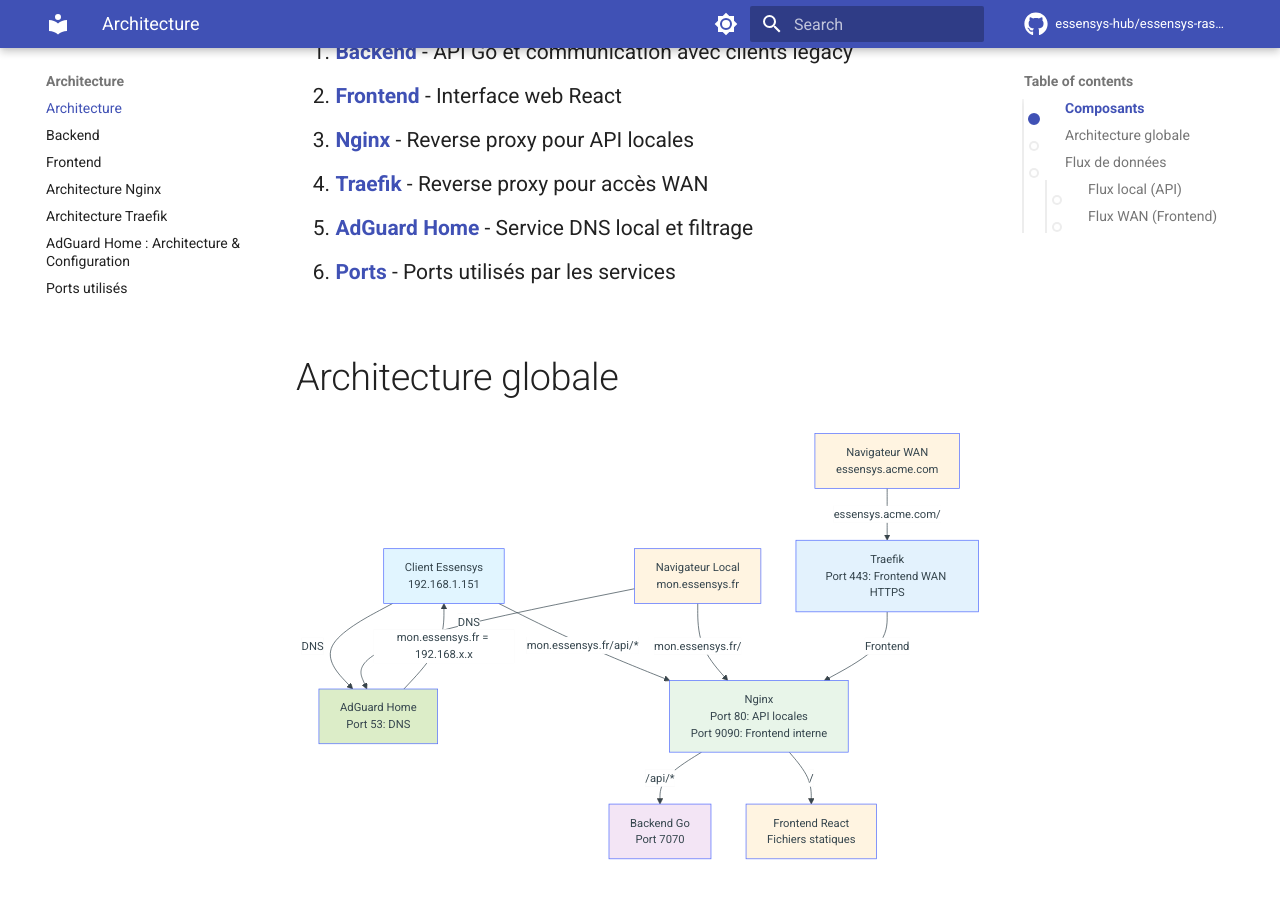
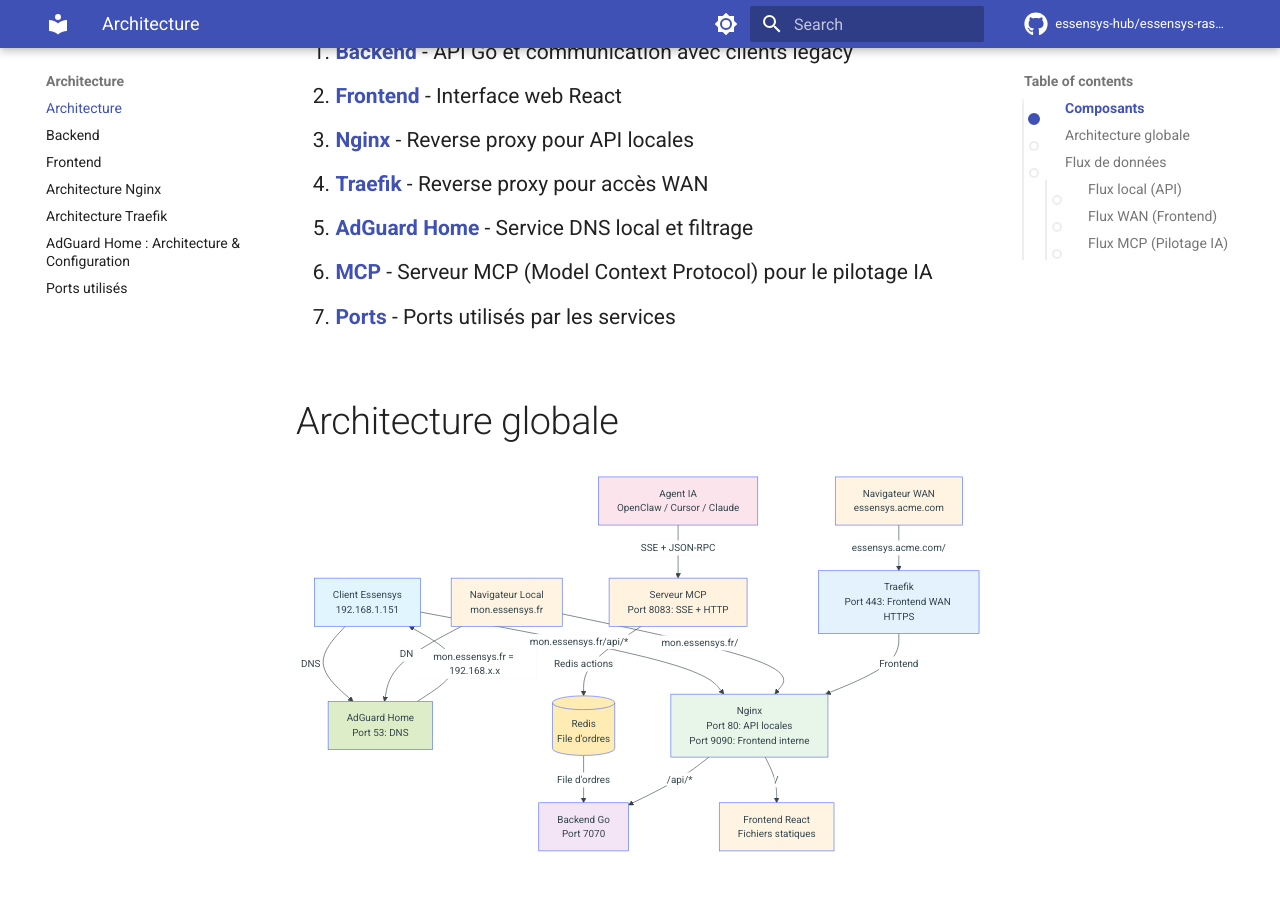
Before and after one commit to essensys-hub/essensys-raspberry-install, an MkDocs documentation site: the page built from docs/architecture/index.md, in a window 1280 px wide and 900 px high, scrolled down 399 px. Built offline with MkDocs 1.6.1 and Material for MkDocs 9.7.7, drawn with Linux system fonts in a browser that asks for light colours; comment, search, counter and statistics services are not loaded; the version menu is left out; some of the changed text lies outside the part shown.

Commit message:
Add MCP server to architecture overview and diagrams
Add MCP (Model Context Protocol) server, Redis, and AI agent to the
global architecture diagram. Add new sequence diagram showing the
MCP piloting flow (SSE connection, device lookup, order execution).

Co-authored-by: Cursor <cursoragent@cursor.com>

````diff
--- a/docs/architecture/index.md
+++ b/docs/architecture/index.md
@@ -4,12 +4,13 @@ Vue d'ensemble de l'architecture Essensys sur Raspberry Pi.
 
 ## Composants
 
-7. **[Backend](backend.md)** - API Go et communication avec clients legacy
-8. **[Frontend](frontend.md)** - Interface web React
-9. **[Nginx](nginx.md)** - Reverse proxy pour API locales
-10. **[Traefik](traefik.md)** - Reverse proxy pour accès WAN
-11. **[AdGuard Home](adguard.md)** - Service DNS local et filtrage
-12. **[Ports](ports.md)** - Ports utilisés par les services
+1. **[Backend](backend.md)** - API Go et communication avec clients legacy
+2. **[Frontend](frontend.md)** - Interface web React
+3. **[Nginx](nginx.md)** - Reverse proxy pour API locales
+4. **[Traefik](traefik.md)** - Reverse proxy pour accès WAN
+5. **[AdGuard Home](adguard.md)** - Service DNS local et filtrage
+6. **[MCP](../maintenance/mcp.md)** - Serveur MCP (Model Context Protocol) pour le pilotage IA
+7. **[Ports](ports.md)** - Ports utilisés par les services
 
 ## Architecture globale
 
@@ -18,11 +19,14 @@ graph TB
     Client[Client Essensys<br/>192.168.1.151]
     BrowserLocal[Navigateur Local<br/>mon.essensys.fr]
     BrowserWAN[Navigateur WAN<br/>essensys.acme.com]
+    Agent[Agent IA<br/>OpenClaw / Cursor / Claude]
 
     AdGuard[AdGuard Home<br/>Port 53: DNS]
     Nginx[Nginx<br/>Port 80: API locales<br/>Port 9090: Frontend interne]
     Traefik[Traefik<br/>Port 443: Frontend WAN HTTPS]
     Backend[Backend Go<br/>Port 7070]
+    MCP[Serveur MCP<br/>Port 8083: SSE + HTTP]
+    Redis[(Redis<br/>File d'ordres)]
     Frontend[Frontend React<br/>Fichiers statiques]
 
     Client -->|DNS| AdGuard
@@ -33,6 +37,10 @@ graph TB
     BrowserLocal -->|mon.essensys.fr/| Nginx
     BrowserWAN -->|essensys.acme.com/| Traefik
 
+    Agent -->|SSE + JSON-RPC| MCP
+    MCP -->|Redis actions| Redis
+    Redis -->|File d'ordres| Backend
+
     Nginx -->|/api/*| Backend
     Nginx -->|/| Frontend
     Traefik -->|Frontend| Nginx
@@ -41,9 +49,12 @@ graph TB
     style Client fill:#e1f5ff
     style BrowserLocal fill:#fff4e1
     style BrowserWAN fill:#fff4e1
+    style Agent fill:#fce4ec
     style Nginx fill:#e8f5e9
     style Traefik fill:#e3f2fd
     style Backend fill:#f3e5f5
+    style MCP fill:#fff3e0
+    style Redis fill:#ffecb3
     style Frontend fill:#fff4e1
 ```
 
@@ -80,3 +91,27 @@ sequenceDiagram
     N->>T: Réponse
     T->>U: Frontend React (HTTPS)
 ```
+
+### Flux MCP (Pilotage IA)
+
+```mermaid
+sequenceDiagram
+    participant A as Agent IA
+    participant M as MCP Port 8083
+    participant R as Redis
+    participant B as Backend Port 7070
+    participant C as Client Essensys
+
+    A->>M: GET /sse (connexion SSE)
+    M-->>A: Stream ouvert
+
+    A->>M: POST /messages (find_device_index)
+    M->>M: Recherche index device
+    M-->>A: Index + valeur trouvés
+
+    A->>M: POST /messages (send_order)
+    M->>R: Écriture dans essensys:global:actions
+    R->>B: Consommation file d'ordres
+    B->>C: Exécution commande (lumière/volet/...)
+    M-->>A: Confirmation ordre envoyé
+```
````
